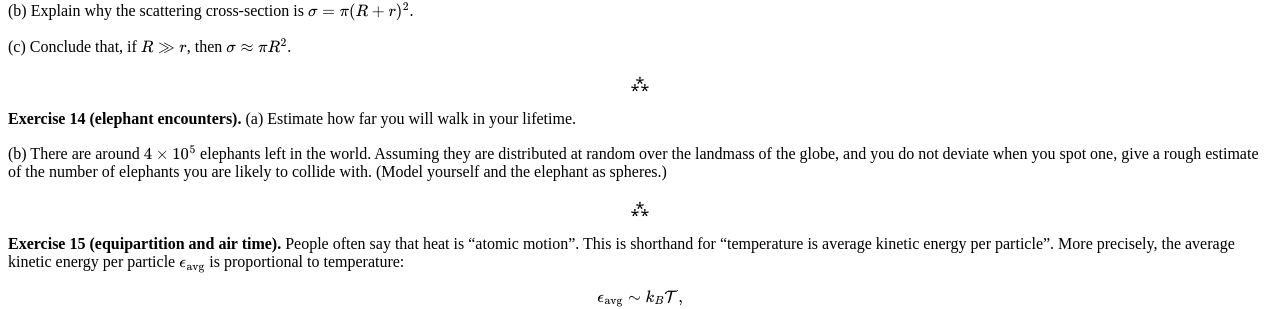
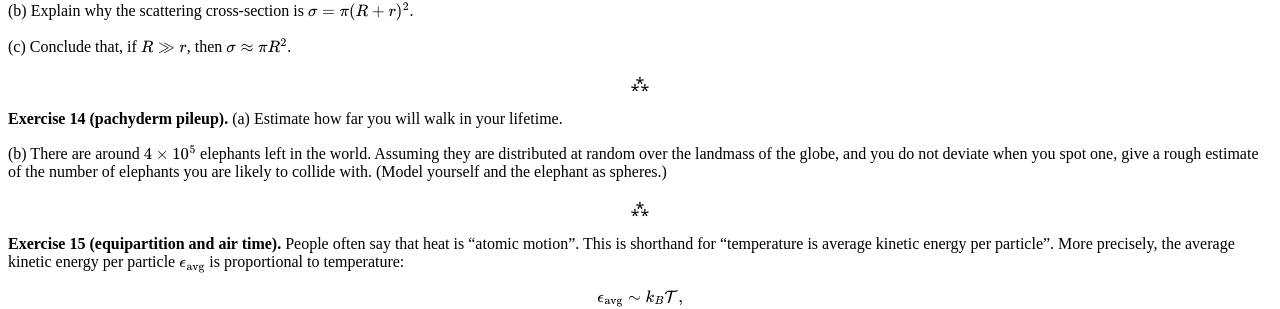
Before and after one commit to hapax/hapax.github.io, a Jekyll site: the page built from assets/simple-physics.md, in a window 1280 px wide and 900 px high, scrolled down 11302 px. Shown: the part 150-459 px from the top of the window. Built offline with Jekyll 4.4.1, drawn with Linux system fonts in a browser that asks for light colours; our own code applies the rules of GitHub Pages for plain Markdown files; formulas are drawn with MathJax 3; a script that is not in the unit is left out.

Commit message:
Update simple-physics.md

```diff
--- a/assets/simple-physics.md
+++ b/assets/simple-physics.md
@@ -1231,7 +1231,7 @@ R^2$.
   ⁂
   </p>
 
-**Exercise 14 (elephant encounters).** (a) Estimate how far you will walk
+**Exercise 14 (pachyderm pileup).** (a) Estimate how far you will walk
   in your lifetime.
 
 (b) There are around $4 \times 10^5$
```
